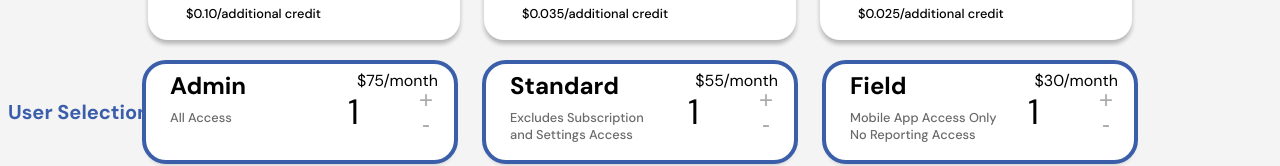
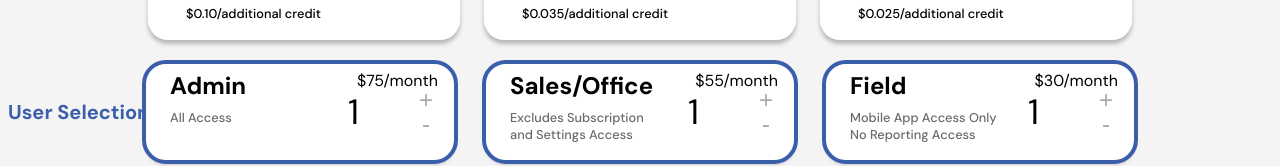
Before and after one commit to jmichaeldavis/jn-pricing-tool, a React (Create React App) app: page / in a window 1280 px wide. Both pictures are taken after a click on the button "Next". Shown: the part 336-502 px from the top of the page. Built offline with nearby package versions, Linux system fonts and the light colour scheme.

Commit message:
changed it to Sales/Office

```diff
--- a/src/Views/PackageSelection/index.jsx
+++ b/src/Views/PackageSelection/index.jsx
@@ -189,7 +189,7 @@ export const PackageSelection = ({
         >
           <UserTitleContainer>
             <CardCost>$55/month</CardCost>
-            <UserTypeCardHeader>Standard</UserTypeCardHeader>
+            <UserTypeCardHeader>Sales/Office</UserTypeCardHeader>
             <UserTypeCardSubHeader>Excludes Subscription<br></br>and Settings Access</UserTypeCardSubHeader>
           </UserTitleContainer>
           <UserTypeRightContainer>
```
